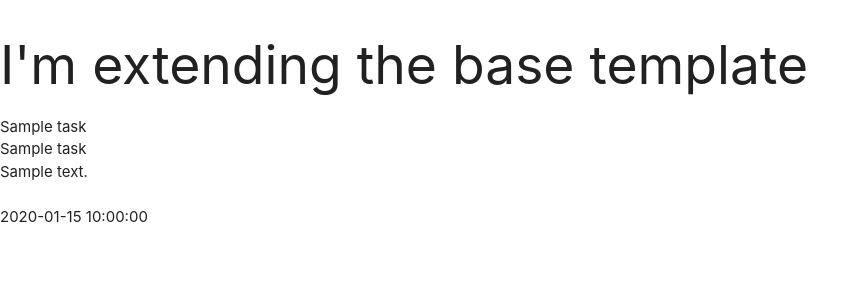
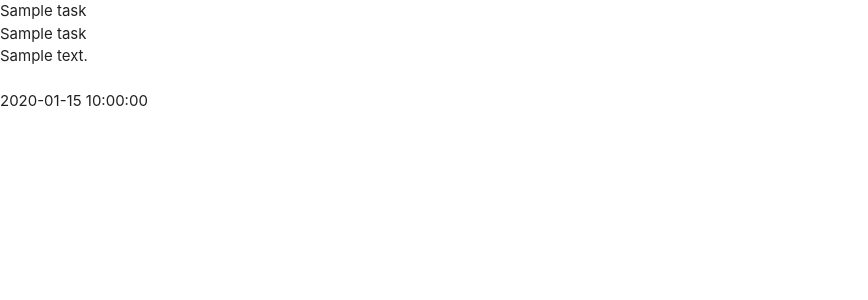
Before and after one commit to djpotts21/task-manager-mongodb, a Flask app: page / in a window 1280 px wide. Shown: the top 300 px of the page, without its empty margins (0-868 px from the left). Run offline with Flask 3, Linux system fonts and the light colour scheme; a database or web service that is not in the repository returns one stand-in record (values such as "Sample title"); some libraries are stand-ins or nearby versions.

Commit message:
remove h2 from tasks

```diff
--- a/templates/tasks.html
+++ b/templates/tasks.html
@@ -1,7 +1,5 @@
 {% extends "base.html" %}
 {% block content %}
-<h2>I'm extending the base template</h2>
-
     {% for task in tasks %}
         {{ task.task_name }}<br>
         {{ task.category_name }}<br>
```
